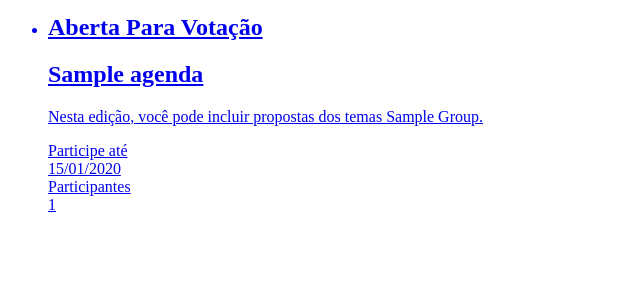
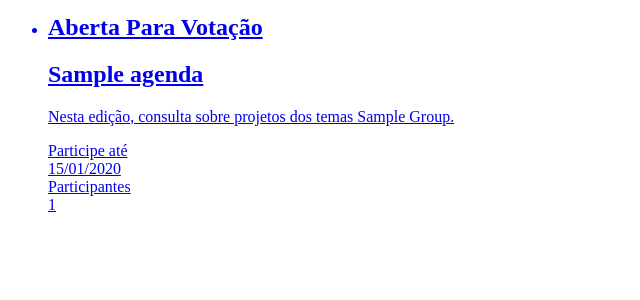
Before and after one commit to labhackercd/colab-pauta-plugin, a Django app: template src/colab_pauta/templates/widgets/pauta_home_section.html in a window 1280 px wide. Shown: the part 395-695 px from the top of the page, without its empty margins (0-640 px from the left). Run offline with Django 3.2, Linux system fonts and the light colour scheme; the template is opened without the code that fills it: most values are stand-ins (such as "Sample title", 1, 10 or a date in 2020).

Commit message:
:pencil2: change text in html

```diff
--- a/src/colab_pauta/templates/widgets/pauta_home_section.html
+++ b/src/colab_pauta/templates/widgets/pauta_home_section.html
@@ -39,7 +39,7 @@
                   {% endif %}
                   <h2 class="info-card__title">{{agenda.title|truncatechars:70}}</h2>
                   <p class="info-card__text">
-                    Nesta edição, você pode incluir propostas dos temas {% for group in agenda.groups.all %}{% if forloop.first %}<span class="text__highlight">{{group.theme_name|title}}</span>{% elif forloop.last %} e <span class="text__highlight">{{group.theme_name|title}}</span>{% else %}, <span class="text__highlight">{{group.theme_name|title}}</span>{% endif %}{% endfor %}.
+                    Nesta edição, consulta sobre projetos dos temas {% for group in agenda.groups.all %}{% if forloop.first %}<span class="text__highlight">{{group.theme_name|title}}</span>{% elif forloop.last %} e <span class="text__highlight">{{group.theme_name|title}}</span>{% else %}, <span class="text__highlight">{{group.theme_name|title}}</span>{% endif %}{% endfor %}.
                   </p>
                   <div class="info-card__footer">
 
```
